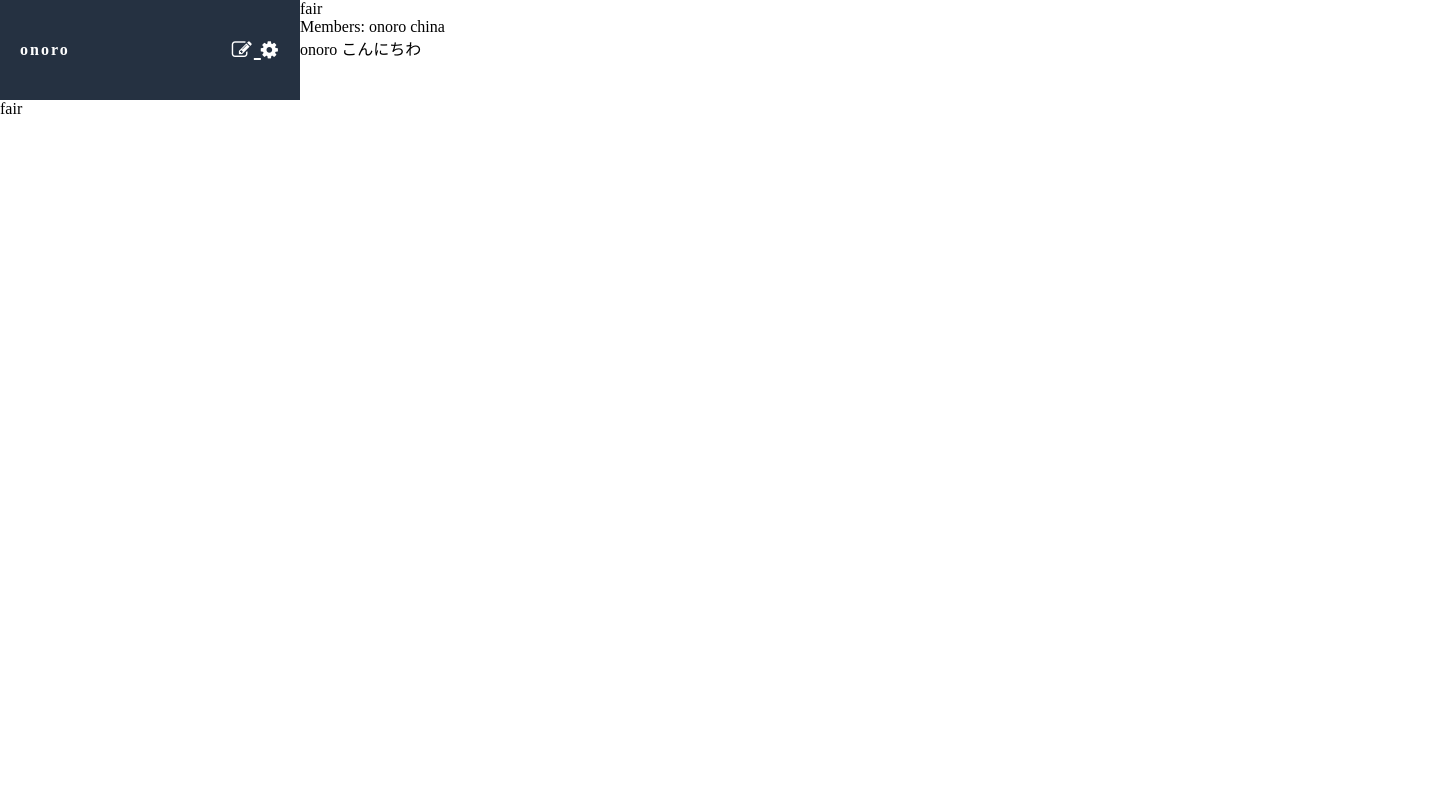
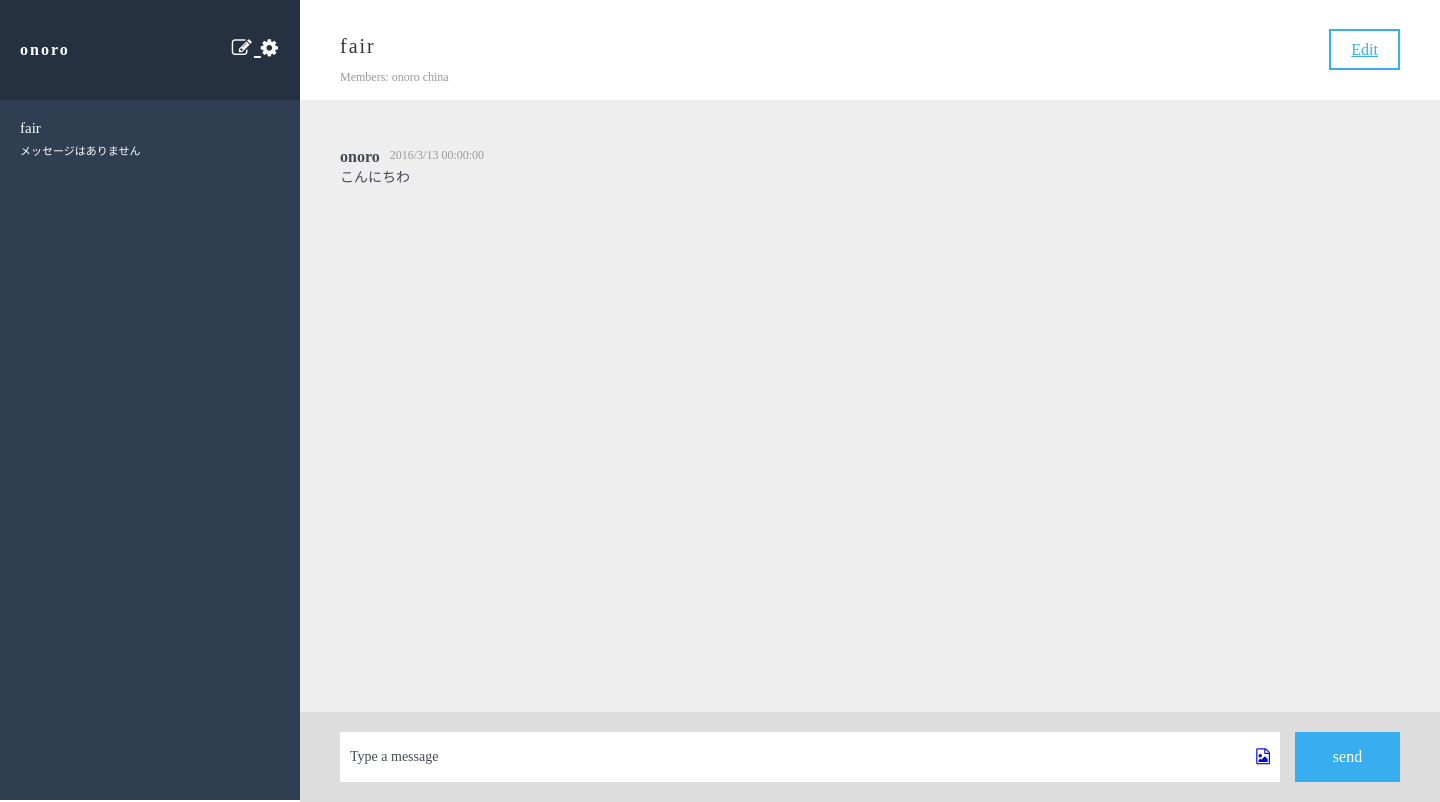
Before and after one commit to onoro0313/chat-space, a Rails app: page / in a window 1440 px wide. Before the commit the page ends 114 px from the top, so only its background shows below. Run offline with Rails 7, Linux system fonts and the light colour scheme; style sheets or scripts are compiled from the project's sources; some libraries are stand-ins or nearby versions.

Commit message:
view-without-form_tag
form_tagを使わずにviewを全て完成させました。

```diff
--- a/app/assets/stylesheets/_messages.scss
+++ b/app/assets/stylesheets/_messages.scss
@@ -20,15 +20,145 @@ html,body{
       font-weight: bold;
       color: #FFFFFF;
       margin-left: 20px;
-      }
     .font-awesome{
       float: right;
       margin-right: 20px;
       &__specific{
         color: #fff;
-
-        // line-height: 28px;
+        line-height: 28px;
         font-size: 20px;
       }
     }
+  }
+
+
+.group{
+  background-color: #2f3e51;
+  height: calc(100vh - 100px);
+  &__list{
+    margin: 0px 20px;
+    padding-top: 20px;
+  }
+    &__name{
+      font-size: 15px;
+      color: #FFFFFF;
+    }
+    &__message{
+      font-size:11px;
+      color: #FFFFFF;
+      overflow: hidden;
+      text-overflow: ellipsis;
+      margin-top:5px;
+    }
+  }
 }
+
+.chat-main{
+  height:100%;
+  width: calc(100% - 300px);
+  float:left;
+.chat-header{
+  height:100px;
+
+  &__left{
+    float:left;
+    margin: 0px 40px;
+    h2{
+      font-size:20px;
+      margin-top:35px;
+      color:#333333;
+      letter-spacing: 2px;
+
+    }
+    p{
+      font-size:12px;
+      margin-top:12px;
+      color:#999999;
+    }
+  }
+  &__right{
+    float:right;
+    margin-right: 40px;
+    a{
+      border: solid 2px;
+      color: #38aef0;
+      padding: 10px 20px;
+      margin-top: 28px;
+      line-height: 100px;
+
+
+    }
+  }
+}
+.chat-body{
+  height: calc(100% - 190px);
+  border-top: solid 2px #eeeeee;
+  background-color: #eeeeee;
+  overflow: scroll;
+  position: relative;
+    .chat-messages{
+      float:left;
+      margin-left: 40px;
+      margin-top: 46px;
+      list-style: none;
+      .chat-message{
+        margin-bottom: 40px;
+        display:block;
+        .chat-message__header{
+          float:left;
+          .chat-message__user{
+            float:left;
+            font-size: 16px;
+            font-weight: bold;
+            color: #434A54;
+          }
+          .chat-message__date{
+            float:left;
+            margin-left:10px;
+            font-size: 12px;
+            color: #999999;
+          }
+        .chat-message__text{
+          margin-top: 10px;
+          font-size: 14px;
+          color: #434A54;
+          clear:both;
+          word-wrap: break-word;
+          width: 900px;
+        }
+        }
+      }
+    }
+  }
+  .chat-footer{
+    position: absolute;
+    background-color: #ddd;
+    height:50px;
+    width: 1060px;
+    padding: 20px 40px;
+    .chat-footer__form{
+      background-color:#fff;
+      float:left;
+      width: calc(100% - 130px);
+      height:50px;
+      color:#434a54;
+      font-size:14px;
+      line-height:50px;
+      padding-left:10px;
+      .font-awesome__icon{
+        font-size: 16px;
+        float:right;
+        margin-right:10px;
+      }
+    }
+    .chat-footer__submit{
+      float:right;
+      width:105px;
+      height:50px;
+      color: #fff;
+      background-color: #38aef0;
+      text-align:center;
+      line-height:50px;
+    }
+  }
+}
--- a/app/views/messages/index.html.haml
+++ b/app/views/messages/index.html.haml
@@ -1,22 +1,44 @@
 .chat
+
   .chat-side
     .chat-side__header
       %h5
         onoro
         .font-awesome
-          = link_to "/", class: "font-awesome__specific" do
+          = link_to root_path, class: "font-awesome__specific" do
             %i{class: "fa fa-pencil-square-o"}
-          = link_to "/", class: "font-awesome__specific" do
+          = link_to root_path, class: "font-awesome__specific" do
             %i{class: "fa fa-cog"}
-    .group__list
-      fair
-  .right-side
-    .header
-      .group__name
-        fair
-      .group__members
-        Members: onoro china
-    .main
-      onoro
-      こんにちわ
-    .footer
+    .group
+      .group__list
+        .group__name
+          fair
+        .group__message
+          メッセージはありません
+  .chat-main
+    .chat-header
+      .chat-header__left
+        %h2
+          fair
+        %p.chat-header__members
+          Members: onoro china
+      .chat-header__right
+        = link_to "Edit", root_path, class: "chat-header__edit"
+    .chat-body
+      %ul.chat-messages
+        %li.chat-message
+          .chat-message__header
+            %p.chat-message__user
+              onoro
+            %p.chat-message__date
+              2016/3/13 00:00:00
+            %p.chat-message__text
+              こんにちわ
+    .chat-footer
+      .chat-footer__form
+        Type a message
+        = link_to root_path, class: "font-awesome__icon" do
+          %i{class: "fa fa-file-image-o"}
+
+      .chat-footer__submit
+        send
```
